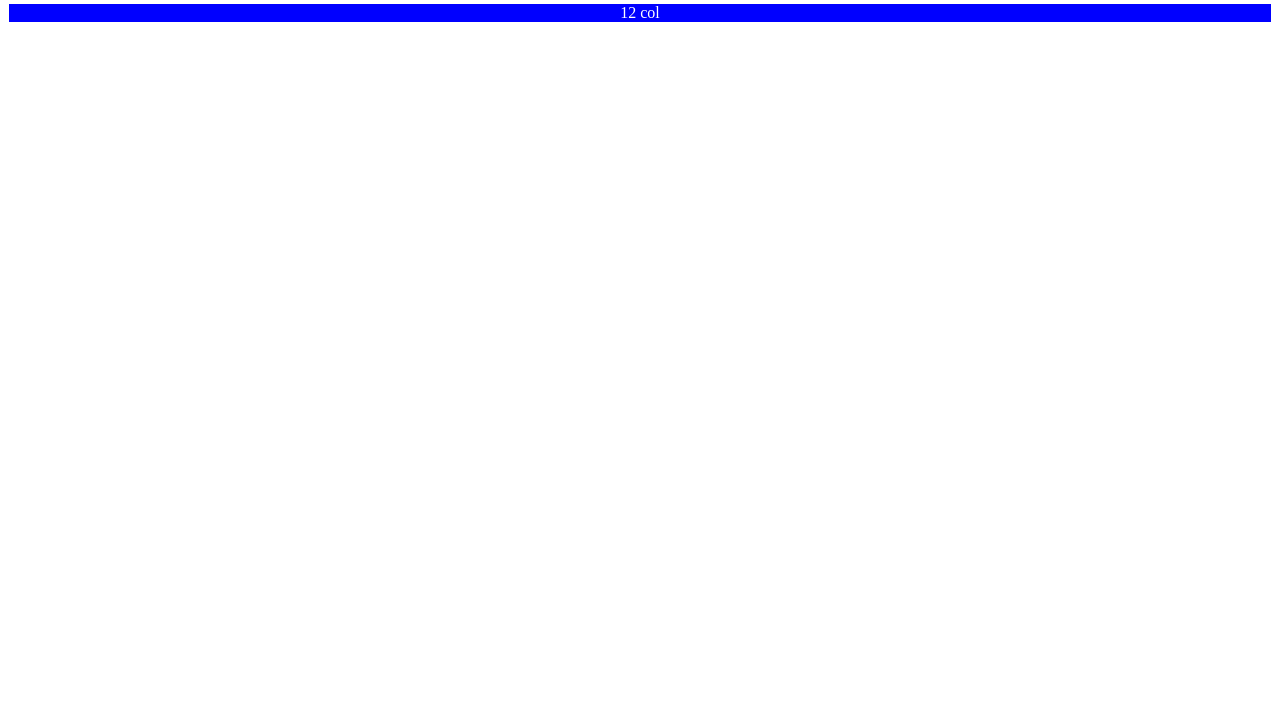
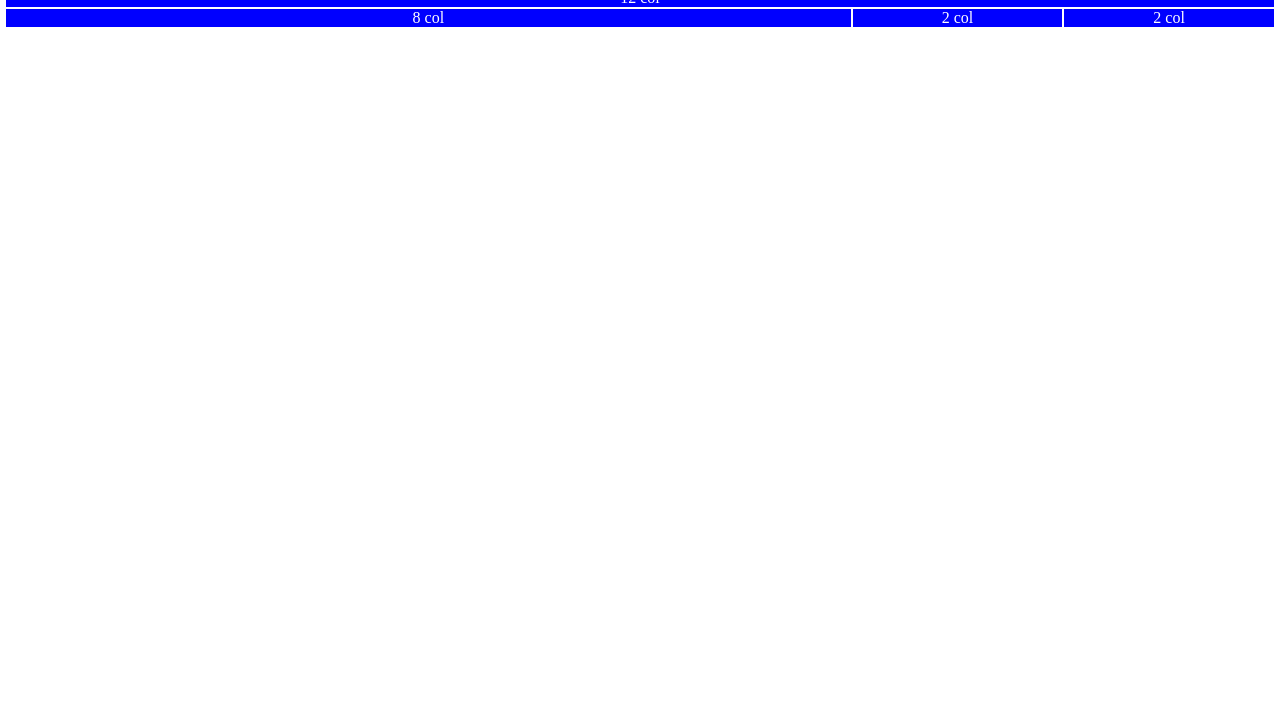
Before and after one commit to DanielMarella/html-css-12bool, a plain HTML site: page index.html in a window 1280 px wide. Shown: the part 89-800 px from the top of the page. Drawn offline with Linux system fonts and the light colour scheme.

Commit message:
create another row (col-8 + col-2 + col-2)

```diff
--- a/css/style.css
+++ b/css/style.css
@@ -11,11 +11,6 @@
 }
 
 
-.row{
-    border: 3px solid white
-
-}
-
 [class^="col-"]{
     background-color: blue;
     border: 1px solid white;
--- a/index.html
+++ b/index.html
@@ -66,6 +66,12 @@
             <div class="row">
                 <div class="col-12">12 col</div>
             </div>
+            <div class="row">
+                <div class="col-8">8 col</div>
+                <div class="col-2">2 col</div>
+                <div class="col-2">2 col</div>
+            </div>
+
 
         </div>
     </main>
```
